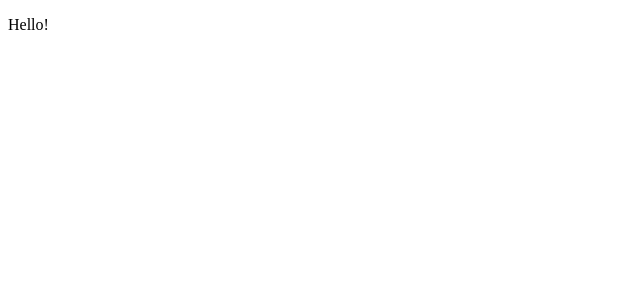
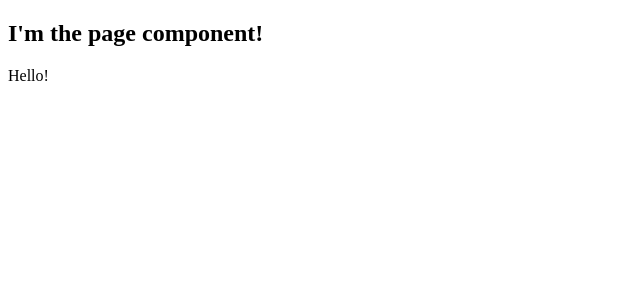
Before and after one commit to Zimmerr/SickFits, a Next.js app in the folder frontend/: page / in a window 1280 px wide. Shown: the top 300 px of the page, without its empty margins (0-640 px from the left). Built offline with nearby package versions, Linux system fonts and the light colour scheme.

Commit message:
Creating a Page Layout Component
app and document pages from next.js

```diff
--- /dev/null
+++ b/frontend/components/Page.js
@@ -0,0 +1,14 @@
+import PropTypes from 'prop-types';
+
+export default function Page({ children }) {
+  return (
+    <div>
+      <h2> I'm the page component! </h2>
+      {children}
+    </div>
+  );
+}
+
+Page.propTypes = {
+  children: PropTypes.any,
+};
--- /dev/null
+++ b/frontend/pages/_app.js
@@ -0,0 +1,11 @@
+/* eslint-disable react/prop-types */
+/* eslint-disable react/jsx-props-no-spreading */
+import Page from '../components/Page';
+
+export default function MyApp({ Component, pageProps }) {
+  return (
+    <Page>
+      <Component {...pageProps} />
+    </Page>
+  );
+}
--- /dev/null
+++ b/frontend/pages/_document.js
@@ -0,0 +1,15 @@
+import Document, { Html, Head, Main, NextScript } from 'next/document';
+
+export default class MyDocument extends Document {
+  render() {
+    return (
+      <Html lang="en-CA">
+        {/* <Head></Head> */}
+        <body>
+          <Main />
+          <NextScript />
+        </body>
+      </Html>
+    );
+  }
+}
--- a/frontend/pages/index.js
+++ b/frontend/pages/index.js
@@ -1,7 +1,7 @@
 export default function IndexPage() {
   return (
-    <div>
+    <>
       <p> Hello! </p>
-    </div>
+    </>
   );
 }
```
Also changed, not shown: frontend/package.json (+9 -9 lines).
